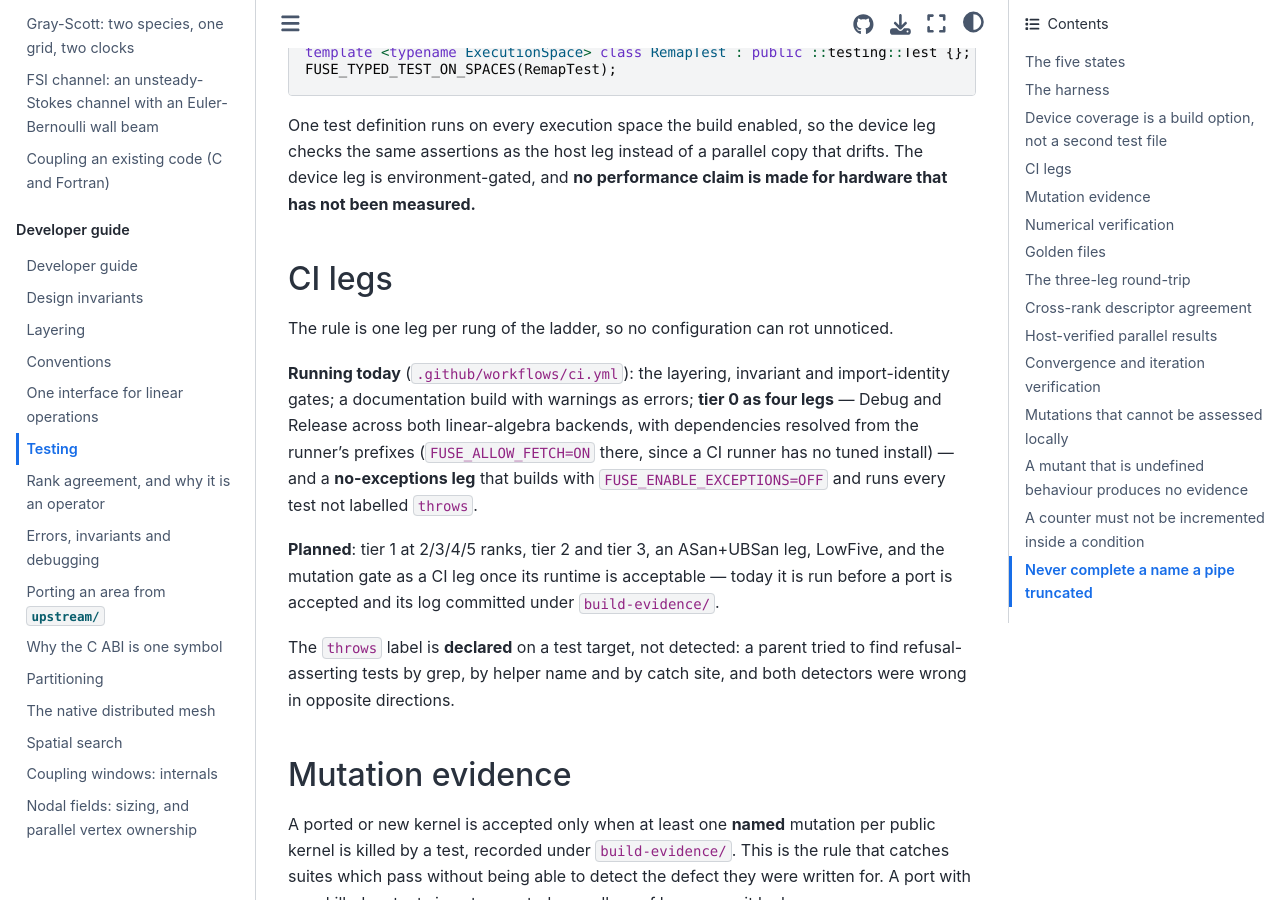
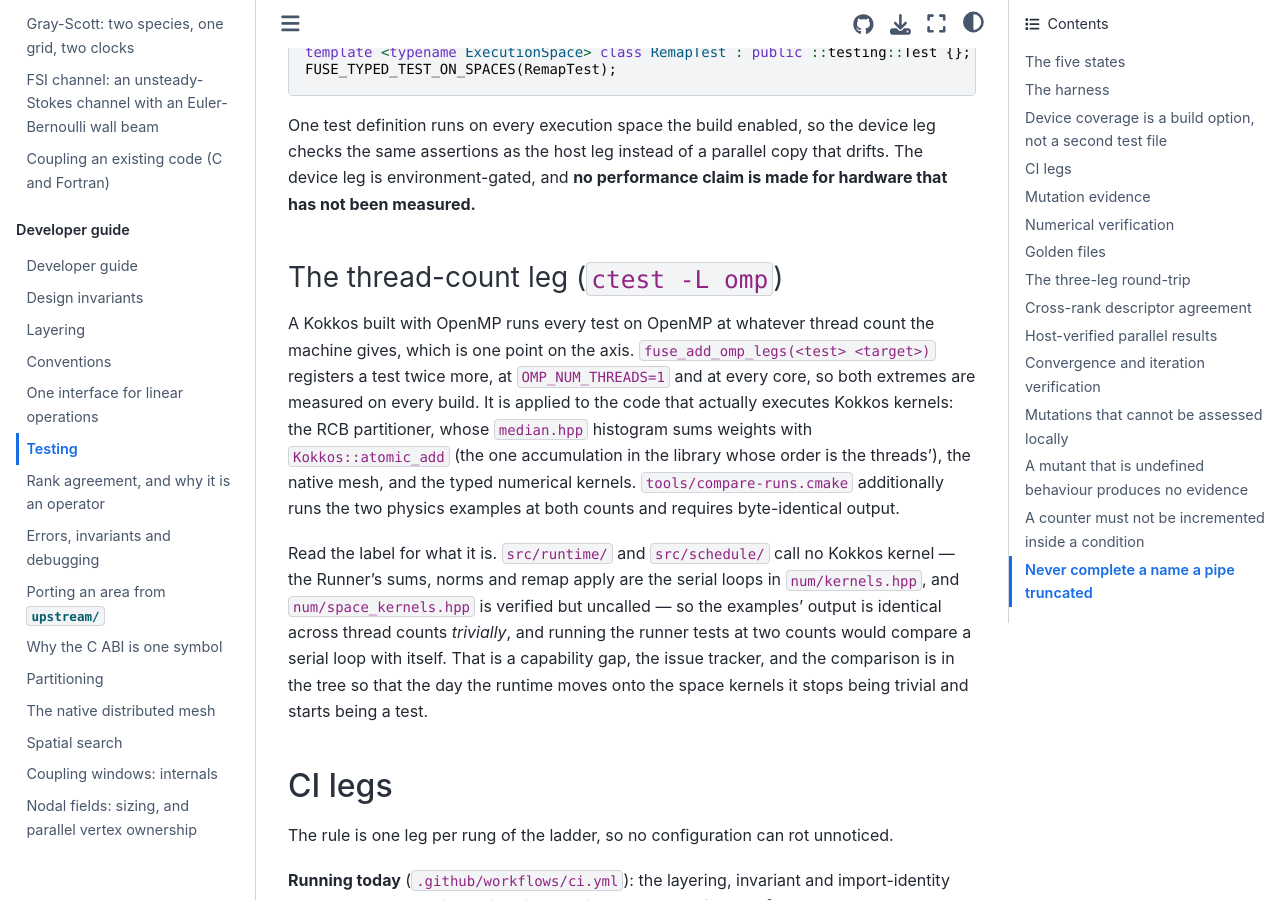
Before and after one commit to vijaysm/fuse, a Sphinx documentation site: the page built from docs/dev/testing.md, in a window 1280 px wide and 900 px high, scrolled down 1259 px. Built offline with Sphinx 7.4.7 and the Sphinx Book theme 1.1.4, drawn with Linux system fonts in a browser that asks for light colours; pages that are not in the unit, such as notebooks, are missing from menus.

Commit message:
Document that the runtime executes no Kokkos kernel
OpenMP coverage of the coupling hot loop is vacuous today because it is
host-serial per rank. Say so in the parallel matrix and testing guide,
and name the step that would make the new leg load-bearing.

```diff
--- a/docs/dev/testing.md
+++ b/docs/dev/testing.md
@@ -51,6 +51,24 @@ FUSE_TYPED_TEST_ON_SPACES(RemapTest);
 One test definition runs on every execution space the build enabled, so the device leg checks the
 same assertions as the host leg instead of a parallel copy that drifts. The device leg is
 environment-gated, and **no performance claim is made for hardware that has not been measured.**
+
+### The thread-count leg (`ctest -L omp`)
+
+A Kokkos built with OpenMP runs every test on OpenMP at whatever thread count the machine gives,
+which is one point on the axis. `fuse_add_omp_legs(<test> <target>)` registers a test twice more,
+at `OMP_NUM_THREADS=1` and at every core, so both extremes are measured on every build. It is
+applied to the code that actually executes Kokkos kernels: the RCB partitioner, whose
+`median.hpp` histogram sums weights with `Kokkos::atomic_add` (the one accumulation in the library
+whose order is the threads'), the native mesh, and the typed numerical kernels.
+`tools/compare-runs.cmake` additionally runs the two physics examples at both counts and requires
+byte-identical output.
+
+Read the label for what it is. `src/runtime/` and `src/schedule/` call no Kokkos kernel — the
+Runner's sums, norms and remap apply are the serial loops in `num/kernels.hpp`, and
+`num/space_kernels.hpp` is verified but uncalled — so the examples' output is identical across
+thread counts *trivially*, and running the runner tests at two counts would compare a serial loop
+with itself. That is a capability gap, the issue tracker, and the comparison is in the tree so
+that the day the runtime moves onto the space kernels it stops being trivial and starts being a test.
 
 ## CI legs
 
```
Also changed, not shown: 1 other file.
